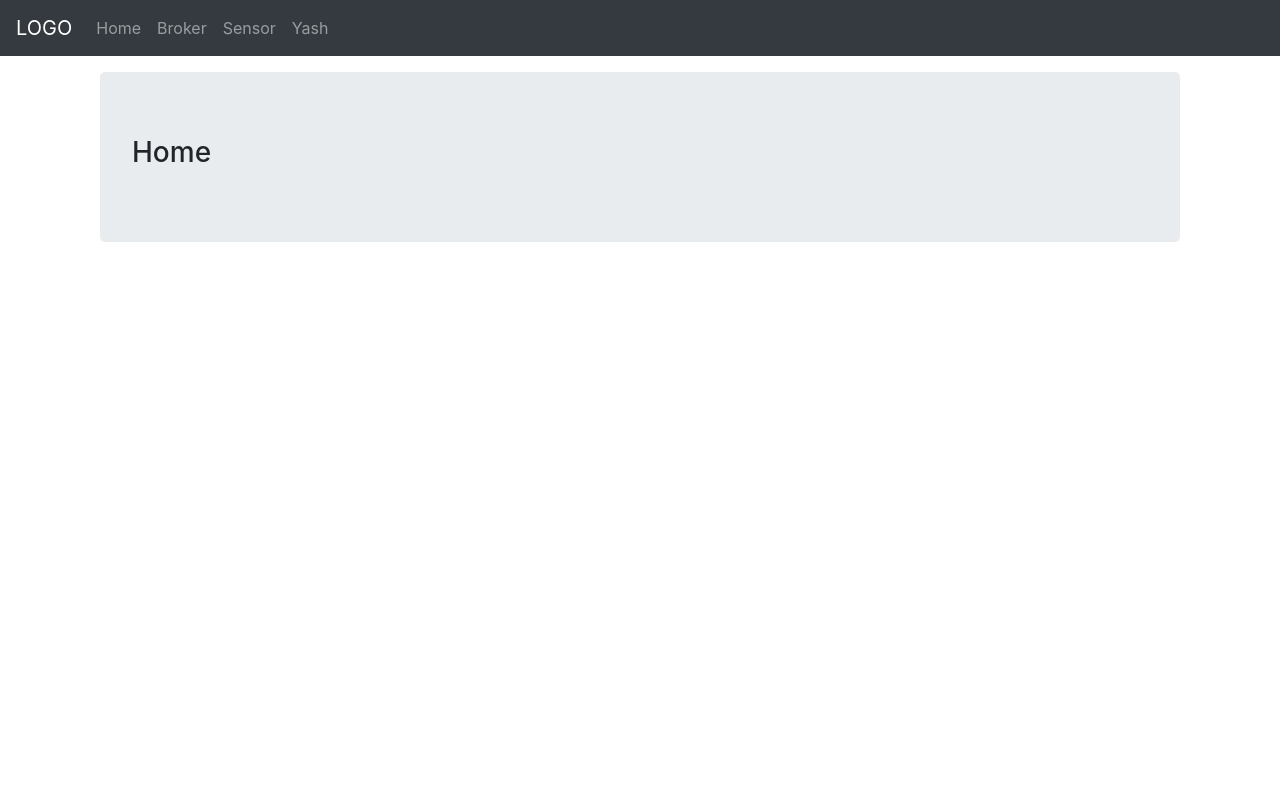
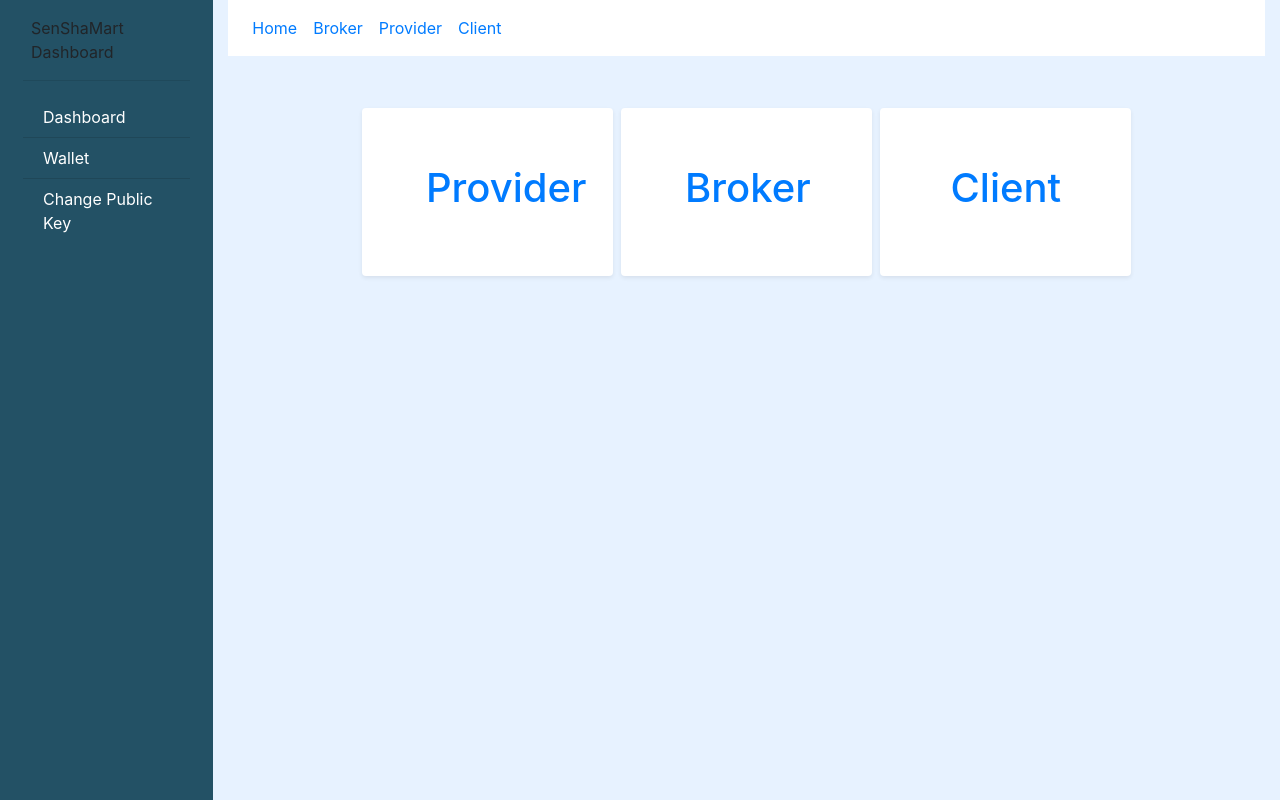
Before and after one commit to sampathmedawatta/SheShaMartDash, a React (Create React App) app: page / in a window 1280 px wide. Built offline with nearby package versions, Linux system fonts and the light colour scheme.

Commit message:
add sidebar, home page buttons

```diff
--- a/package.json
+++ b/package.json
@@ -9,6 +9,7 @@
     "@triply/yasgui": "^4.2.28",
     "axios": "^0.24.0",
     "bootstrap": "4.6.0",
+    "bootstrap-icons": "^1.11.1",
     "http-proxy-middleware": "^2.0.1",
     "npm": "^10.1.0",
     "react": "^17.0.2",
--- a/src/App.css
+++ b/src/App.css
@@ -3,6 +3,9 @@ label {
   margin-top: 10px;
 }
 
+.bg-color {
+background-color: #e7f2ff;
+}
 .card-container.card {
   max-width: 350px !important;
   padding: 40px 40px;
@@ -30,3 +33,23 @@ label {
   -webkit-border-radius: 50%;
   border-radius: 50%;
 }
+
+.sidebar{
+
+  background-color: #235165;
+}
+
+.list-group-item{
+  background-color: #235165;
+}
+
+.list-group a {
+  color: white;
+}
+
+.list-group a:hover{
+  background-color: #0b7fb0;
+color: white;
+cursor: pointer;
+text-decoration: none;
+}
--- a/src/App.js
+++ b/src/App.js
@@ -1,27 +1,33 @@
 import React, { useState, useEffect, useContext } from "react";
 import { Routes, Route, Link } from "react-router-dom";
 import "bootstrap/dist/css/bootstrap.min.css";
+import "bootstrap-icons/font/bootstrap-icons.css";
 import "./App.css";
 
+import Sidebar from "./components/UI/Sidebar";
 import Home from "./components/Home";
 import Broker from "./components/Broker";
 import Sensor from "./components/Sensor";
 import EventBus from "./common/EventBus";
 import BrokerDetails from "./components/BrokerDetails";
 import { Context } from "./context/context";
-import Yasg from "./components/Yasg";
+import Client from "./components/Client";
 
 const App = () => {
-
   const [currentUser, setCurrentUser] = useState(undefined);
   const { broks } = useContext(Context);
 
   return (
     <div>
-      <nav className="navbar navbar-expand navbar-dark bg-dark">
-        <Link to={"/"} className="navbar-brand">
-          LOGO
-        </Link>
+      <div className="container-fluid bg-color min-vh-100">
+        <div className="row">
+          <div className="col-2 sidebar vh-100">
+            <Sidebar />
+          </div>
+          <div className="col-10">
+            <div className="row">
+              <div className="col-12">
+                <nav className="navbar navbar-expand navbar-white bg-white">
                   <div className="navbar-nav mr-auto">
                     <li className="nav-item">
                       <Link to={"/home"} className="nav-link">
@@ -34,26 +40,25 @@ const App = () => {
                       </Link>
                     </li>
                     <li className="nav-item">
-            <Link to={"/sensor"} className="nav-link">
-              Sensor
+                      <Link to={"/provider"} className="nav-link">
+                        Provider
                       </Link>
                     </li>
                     <li className="nav-item">
-            <Link to={"/query"} className="nav-link">
-              Yash
+                      <Link to={"/client"} className="nav-link">
+                        Client
                       </Link>
                     </li>
                   </div>
-
                 </nav>
-
-      <div className="container mt-3">
+              </div>
+            </div>
             <Routes>
               <Route exact path={"/"} element={<Home />} />
               <Route exact path={"/home"} element={<Home />} />
               <Route exact path="/broker" element={<Broker />} />
-          <Route exact path="/sensor" element={<Sensor />} />
-          <Route exact path="/query" element={<Yasg />} />
+              <Route exact path="/provider" element={<Sensor />} />
+              <Route exact path="/client" element={<Client />} />
               <Route
                 path="/BrokerDetails/:id"
                 element={<BrokerDetails data={broks} />}
@@ -61,6 +66,8 @@ const App = () => {
             </Routes>
           </div>
         </div>
+      </div>
+    </div>
   );
 };
 
--- /dev/null
+++ b/src/components/Client.js
@@ -0,0 +1,11 @@
+import React from 'react'
+
+function Client() {
+  return (
+    <div>
+
+    </div>
+  )
+}
+
+export default Client
--- a/src/components/Home.js
+++ b/src/components/Home.js
@@ -1,12 +1,38 @@
 import React from "react";
-
+import { Link } from "react-router-dom";
 const Home = () => {
 
   return (
-    <div className="container">
-      <header className="jumbotron">
-        <h3>Home</h3>
-      </header>
+    <div className="container-fluid">
+      <div className="row g-3 my-5 justify-content-center  align-items-center">
+        <div className="col-md-3 p-1">
+          <div className="p-5 bg-white shadow-sm d-flex justify-content-around align-items-center rounded">
+            <Link to={"/provider"} className="nav-link">
+              <div>
+                <h1 className="fs-2">Provider</h1>
+              </div>
+            </Link>
+          </div>
+        </div>
+        <div className="col-md-3 p-1">
+          <div className="p-5 bg-white shadow-sm d-flex justify-content-around align-items-center rounded">
+            <Link to={"/broker"} className="nav-link">
+              <div>
+                <h1 className="fs-2">Broker</h1>
+              </div>
+            </Link>
+          </div>
+        </div>
+        <div className="col-md-3 p-1">
+          <div className="p-5 bg-white shadow-sm d-flex justify-content-around align-items-center rounded">
+            <Link to={"/client"} className="nav-link">
+              <div>
+                <h1 className="fs-2">Client</h1>
+              </div>
+            </Link>
+          </div>
+        </div>
+      </div>
     </div>
   );
 };
--- /dev/null
+++ b/src/components/UI/Sidebar.js
@@ -0,0 +1,26 @@
+function Sidebar() {
+  return (
+    <div className="sidebar p-2">
+      <div className="m-2">
+        <span className="brand-name fs-5">SenShaMart Dashboard</span>
+      </div>
+      <hr className="text-dark"></hr>
+      <div className="list-group sidebar list-group-flush">
+        <a className="list-group-item py-2">
+          {/* <i className="bi bi-table fs-5 me-3"></i> */}
+          <span className="fs-5">Dashboard</span>
+        </a>
+        <a className="list-group-item py-2">
+          {/* <i className="bi bi-wallet fs-5 me-3"></i> */}
+          <span className="fs-5">Wallet</span>
+        </a>
+        <a className="list-group-item py-2">
+          {/* <i className="bi bi-key fs-5 me-3"></i> */}
+          <span className="fs-5">Change Public Key</span>
+        </a>
+      </div>
+    </div>
+  );
+}
+
+export default Sidebar;
```
Also changed, not shown: src/components/UI/Nav.js (added, +11 -0 lines), 1 other file (tests, documents, lock files or other folders). Lines whose indentation alone changed are shown as unchanged.
